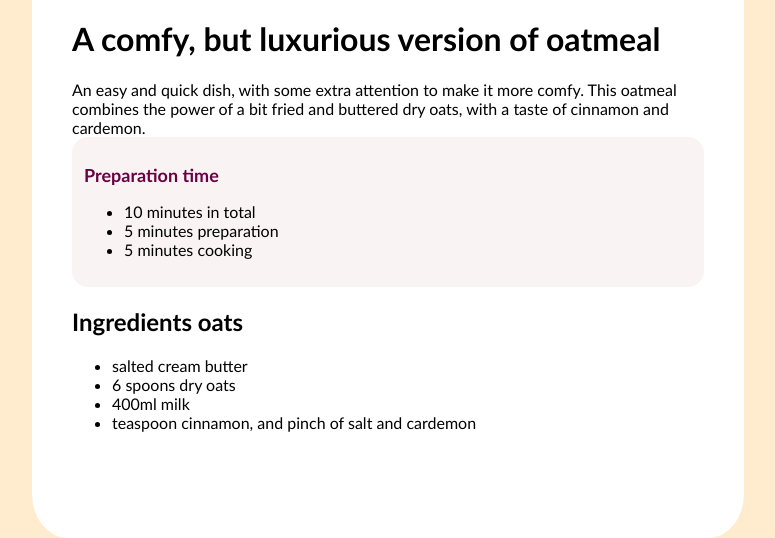
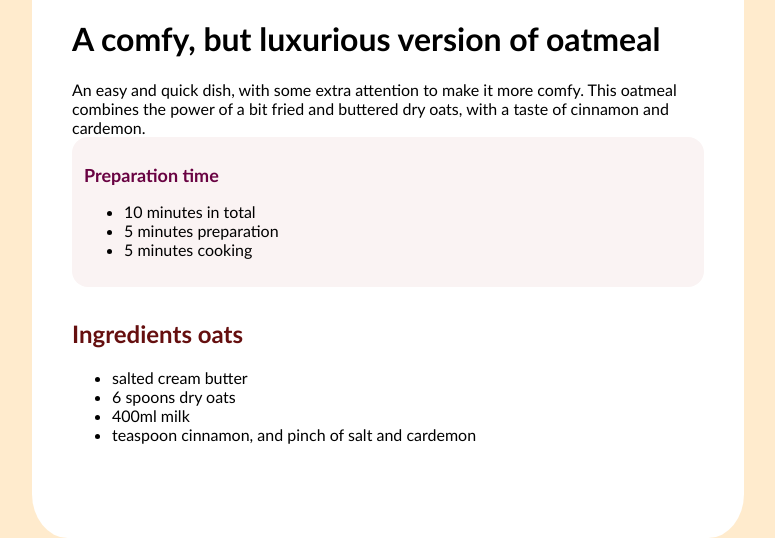
Before and after one commit to rhodevisser/recipe-page-demo, a PHP site: page /index.php in a window 1280 px wide. Shown: the part 422-960 px from the top of the page, without its empty margins (252-1027 px from the left). Run offline with PHP 8.4, Linux system fonts and the light colour scheme.

Commit message:
add: Containers for title

```diff
--- a/view.index.php
+++ b/view.index.php
@@ -38,7 +38,7 @@
         </div>
 
         <div class="ingredient-container">
-            <h2>
+            <h2 class="ingredient-title">
                 Ingredients oats
             </h2>
             <ul class="ingredients">
@@ -50,6 +50,7 @@
                 <?php endforeach; ?>
             </ul>
         </div>
+    </div>
 
 </body>
 </html>
```
